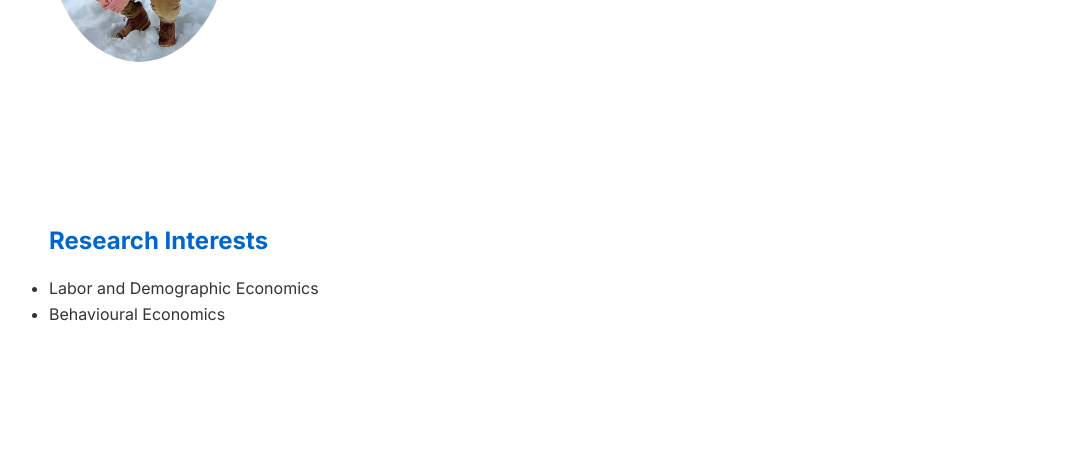
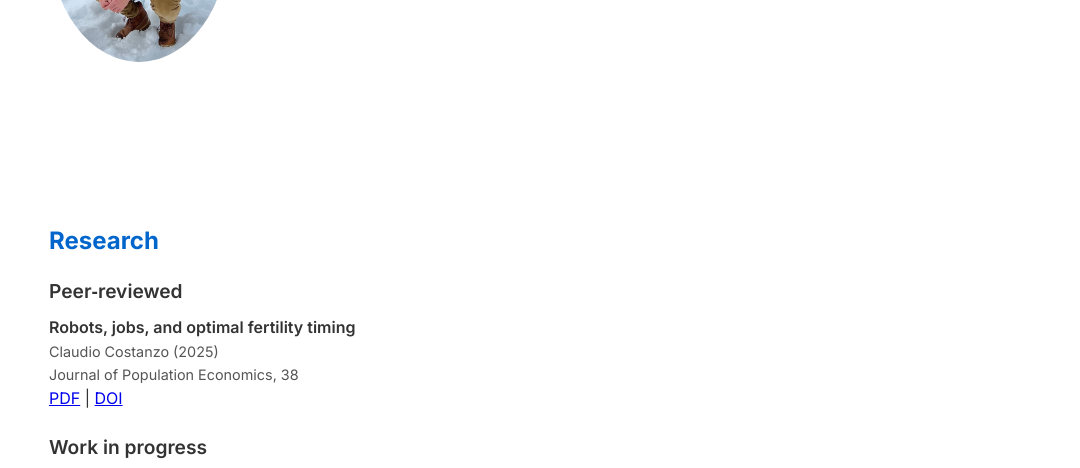
Before and after one commit to ClaudioCost/claudiocost.github.io, a plain HTML site: page index.html in a window 1280 px wide. Shown: the part 331-799 px from the top of the page, without its empty margins (91-1171 px from the left). Drawn offline with Linux system fonts and the light colour scheme.

Commit message:
Update index.html

```diff
--- a/index.html
+++ b/index.html
@@ -190,22 +190,11 @@ h3 { margin: 1rem 0 .5rem; font-size: 1.2rem; font-weight: 600; }
     </div>
   </section>
 
-  <!-- Research Section -->
-
-  <section id="research">
-    <div class="container">
-      <h2>Research Interests</h2>
-      <ul>
-        <li>Labor and Demographic Economics</li>
-        <li>Behavioural Economics</li>
-      </ul>
-    </div>
-  </section>
 
   <!-- Publications Section -->
   <section id="publications">
     <div class="container">
-      <h2>Publications</h2>
+      <h2>Research</h2>
 
       <h3>Peer‑reviewed</h3>
       <div class="pub-item">
```
